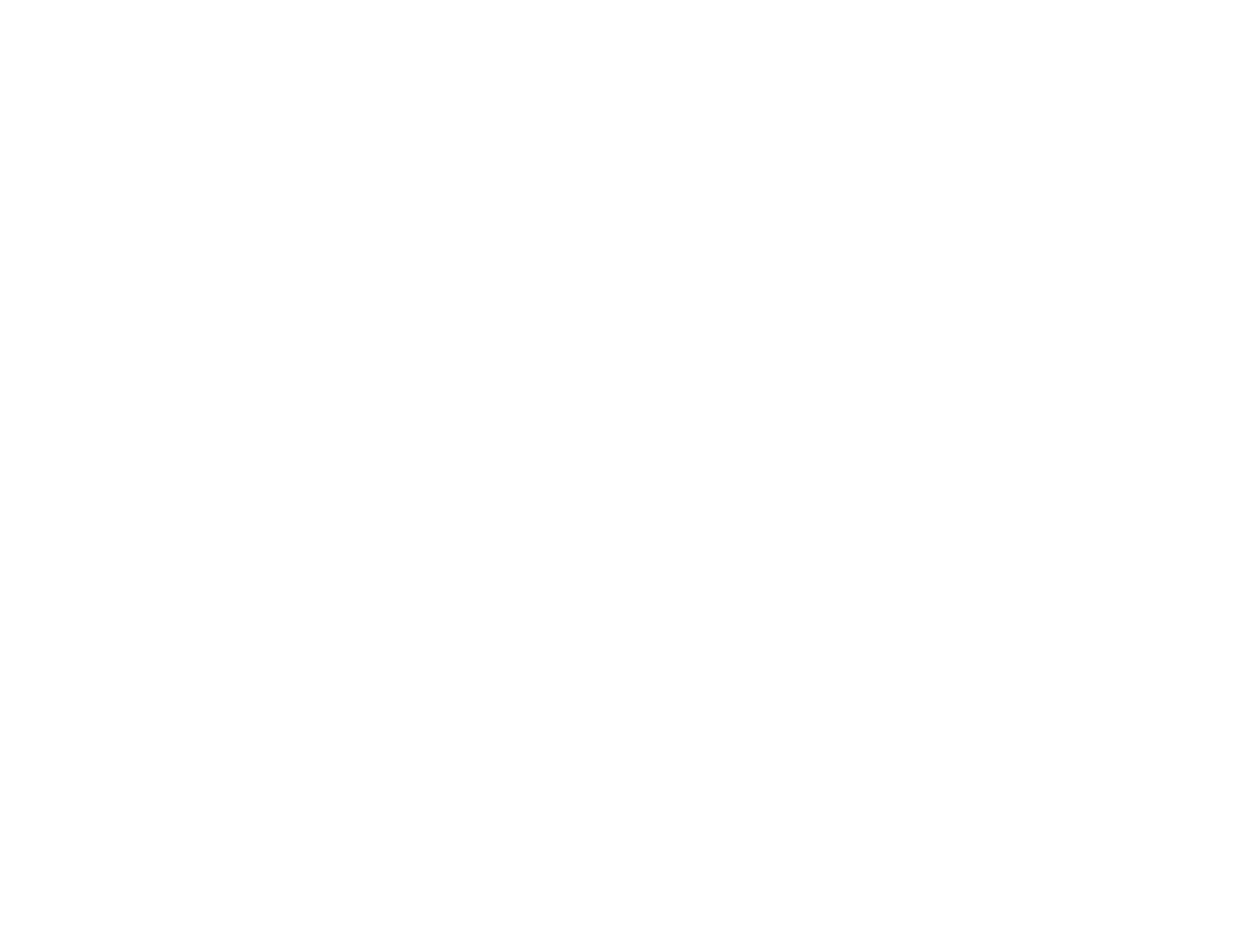
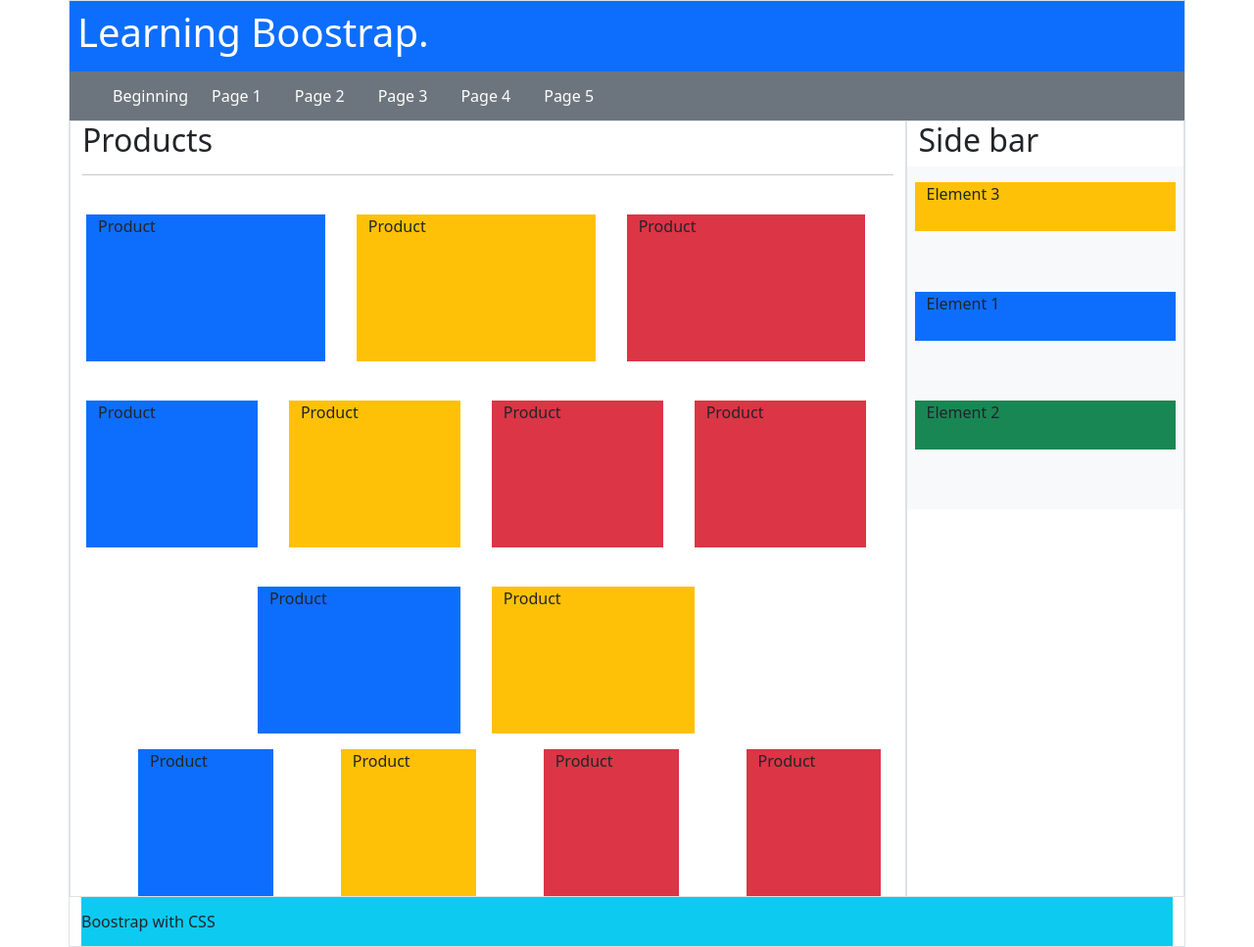
Before and after one commit to danielnavasbecerra/Maquetacion_Bootstrap.github.io, a plain HTML site: page index.html in a window 1280 px wide. Shown: the whole page at 98% size. Before the commit the page ends 800 px from the top, so only its background shows below. Drawn offline with nearby package versions, Linux system fonts and the light colour scheme.

Commit message:
first commit

```diff
--- /dev/null
+++ b/CSS/styles.css
@@ -0,0 +1,26 @@
+#menu {
+    height: 50px;
+}
+
+#menu ul {
+    text-decoration: none;
+    list-style: none;
+    line-height: 50px;
+}
+
+.item {
+    height: 150px;
+}
+
+footer {
+    height: 50px;
+    line-height: 50px;
+}
+
+.lateral {
+    height: 350px;
+}
+
+.lateral > div {
+    height: 50px;
+}
--- a/index.html
+++ b/index.html
@@ -1,11 +1,75 @@
 <!DOCTYPE html>
 <html lang="en">
 <head>
-    <meta charset="UTF-8">
-    <meta name="viewport" content="width=device-width, initial-scale=1.0">
-    <title>Document</title>
+    <meta charset="utf-8">
+    <meta name="viewport" content="width=device-width, initial-scale=1">
+    <title>Bootstrap demo</title>
+    <link href="https://cdn.jsdelivr.net/npm/bootstrap@5.3.2/dist/css/bootstrap.min.css" rel="stylesheet" integrity="sha384-T3c6CoIi6uLrA9TneNEoa7RxnatzjcDSCmG1MXxSR1GAsXEV/Dwwykc2MPK8M2HN" crossorigin="anonymous">
+    <link rel="stylesheet" href="CSS/styles.css">
 </head>
 <body>
+    <div class="container border">
+        <div class="row">
+            <header id="header" class="col-12 bg-primary text-white p-2 pl-5">
+                <h1>Learning Boostrap.</h1>
+            </header>
+            <nav id="menu" class="col-12 bg-secondary text-white">
+                <ul class="row w-50">
+                    <li class="col">Beginning</li>
+                    <li class="col">Page 1</li>
+                    <li class="col">Page 2</li>
+                    <li class="col">Page 3</li>
+                    <li class="col">Page 4</li>
+                    <li class="col">Page 5</li>
+                </ul>
+            </nav>
+        </div>
+        <section id="content" class="col-12">
+            <div class="row">
+                <section id="products" class="col-9 border">
+                    <h2>Products</h2>
+                    <hr>
+                    <div class="items row">
+                        <div class="row mt-2">
+                            <div class="item col bg-primary m-3">Product</div>
+                            <div class="item col bg-warning m-3">Product</div>
+                            <div class="item col bg-danger m-3">Product</div>
+                        </div>
+                        <div class="row mt-2">
+                            <div class="item col bg-primary m-3">Product</div>
+                            <div class="item col bg-warning m-3">Product</div>
+                            <div class="item col bg-danger m-3">Product</div>
+                            <div class="item col bg-danger m-3">Product</div>
+                        </div>
+                        <div class="row mt-2 justify-content-center">
+                            <div class="item col-3 bg-primary m-3">Product</div>
+                            <div class="item col-3 bg-warning m-3">Product</div>
+                        </div>
+                        <div class="row">
+                            <div class="item col-2 bg-primary offset-1">Product</div>
+                            <div class="item col-2 bg-warning offset-1">Product</div>
+                            <div class="item col-2 bg-danger offset-1">Product</div>
+                            <div class="item col-2 bg-danger offset-1">Product</div>
+                        </div>
+                    </div>
+                </section>
+                <aside class="col-3 border">
+                    <h2>Side bar</h2>
+                    <div class="lateral row bg-light align-item-star p-2">
+                        <div class="col-12 bg-primary ml-2 mt-2 order-2">Element 1</div>
+                        <div class="col-12 bg-success ml-2 mt-2 order-3">Element 2</div>
+                        <div class="col-12 bg-warning ml-2 mt-2 order-1">Element 3</div>
+                    </div>
+                </aside>
+            </div>
+        </section>
+        <footer class="col-lg-12 bg-info h-25">Boostrap with CSS</footer>
+    </div>
 
+
+
+    <script src="https://cdn.jsdelivr.net/npm/bootstrap@5.3.2/dist/js/bootstrap.bundle.min.js" integrity="sha384-C6RzsynM9kWDrMNeT87bh95OGNyZPhcTNXj1NW7RuBCsyN/o0jlpcV8Qyq46cDfL" crossorigin="anonymous"></script>
+    <script src="https://cdn.jsdelivr.net/npm/@popperjs/core@2.11.8/dist/umd/popper.min.js" integrity="sha384-I7E8VVD/ismYTF4hNIPjVp/Zjvgyol6VFvRkX/vR+Vc4jQkC+hVqc2pM8ODewa9r" crossorigin="anonymous"></script>
+    <script src="https://cdn.jsdelivr.net/npm/bootstrap@5.3.2/dist/js/bootstrap.min.js" integrity="sha384-BBtl+eGJRgqQAUMxJ7pMwbEyER4l1g+O15P+16Ep7Q9Q+zqX6gSbd85u4mG4QzX+" crossorigin="anonymous"></script>
 </body>
 </html>
```
Also changed, not shown: 1 other file.
